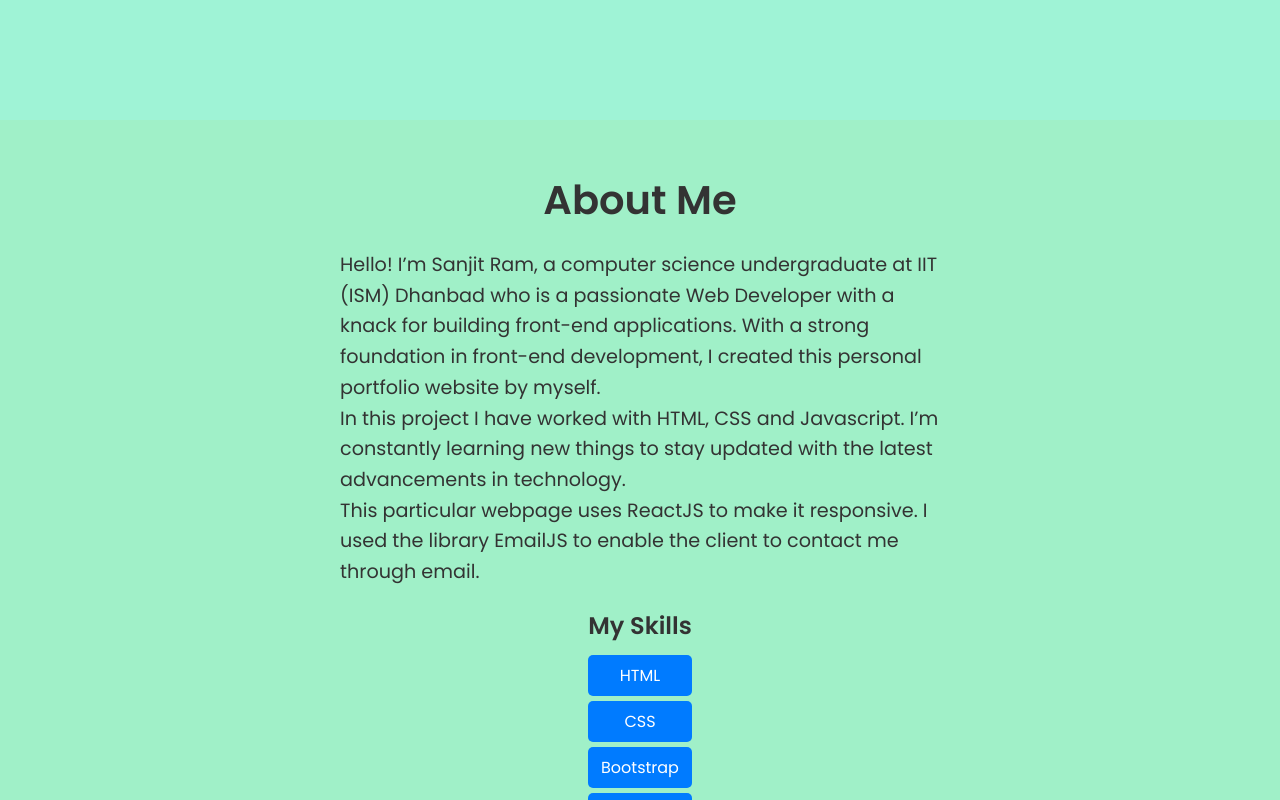
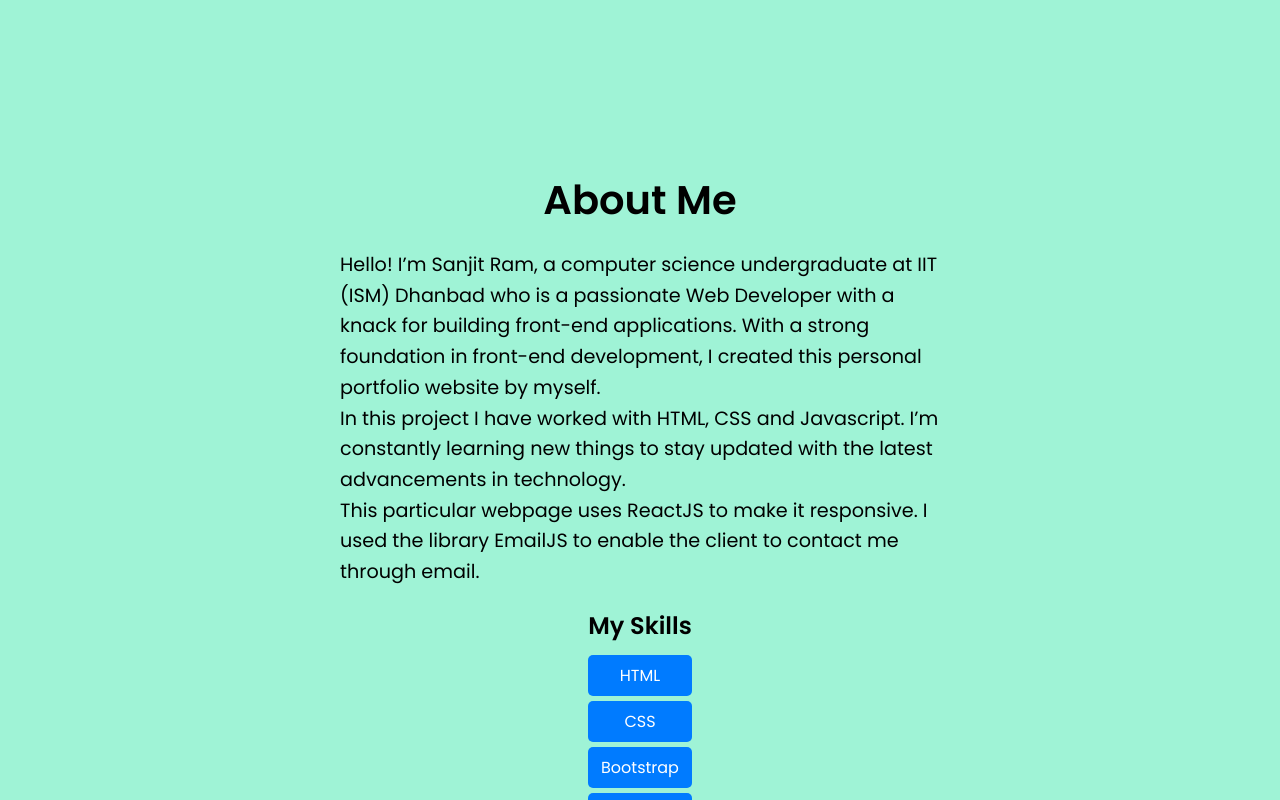
Before and after one commit to sanjitram/personal_portfolio, a React (Create React App) app: page / in a window 1280 px wide. Shown: the part 680-1480 px from the top of the page. Built offline with nearby package versions, Linux system fonts and the light colour scheme.

Commit message:
Update About.css

```diff
--- a/src/components/about/About.css
+++ b/src/components/about/About.css
@@ -5,8 +5,6 @@
 }
 #about {
     padding: 50px 20px;
-    background-color: rgb(160, 240, 200);
-    color: #333;
     text-align: center;
   }
 
```
